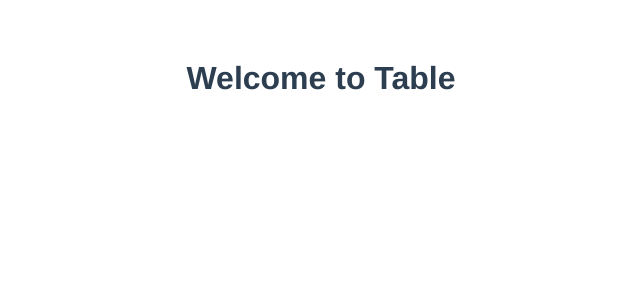
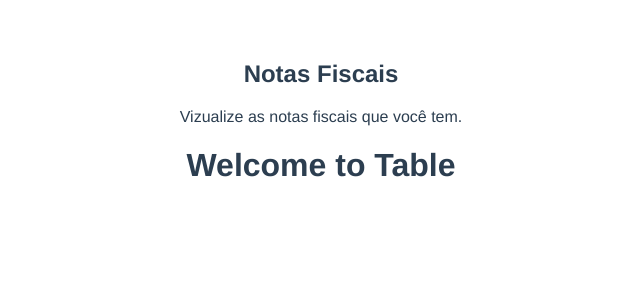
Before and after one commit to Henrique-Gouvea/Cashforce-Fullstack, a Vue app in the folder client/: page / in a window 1280 px wide. Shown: the top 300 px of the page, without its empty margins (319-959 px from the left). Built offline with nearby package versions, Linux system fonts and the light colour scheme.

Commit message:
feat(Pages): Structure page NF

```diff
--- a/client/src/pages/Nf.vue
+++ b/client/src/pages/Nf.vue
@@ -1,4 +1,6 @@
 <template>
+  <h2>Notas Fiscais</h2>
+  <p>Vizualize as notas fiscais que você tem.</p>
   <TableGeneric msg="Welcome to Table" />
 </template>
 
```
